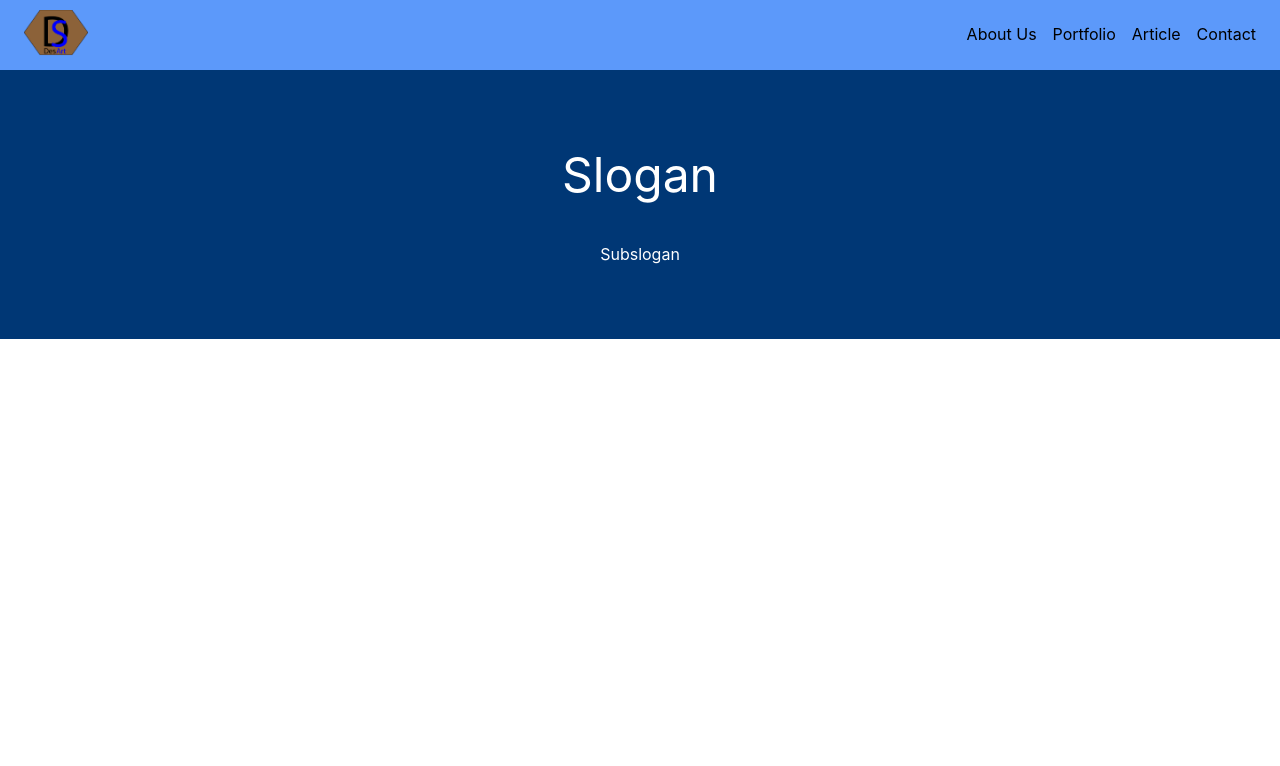
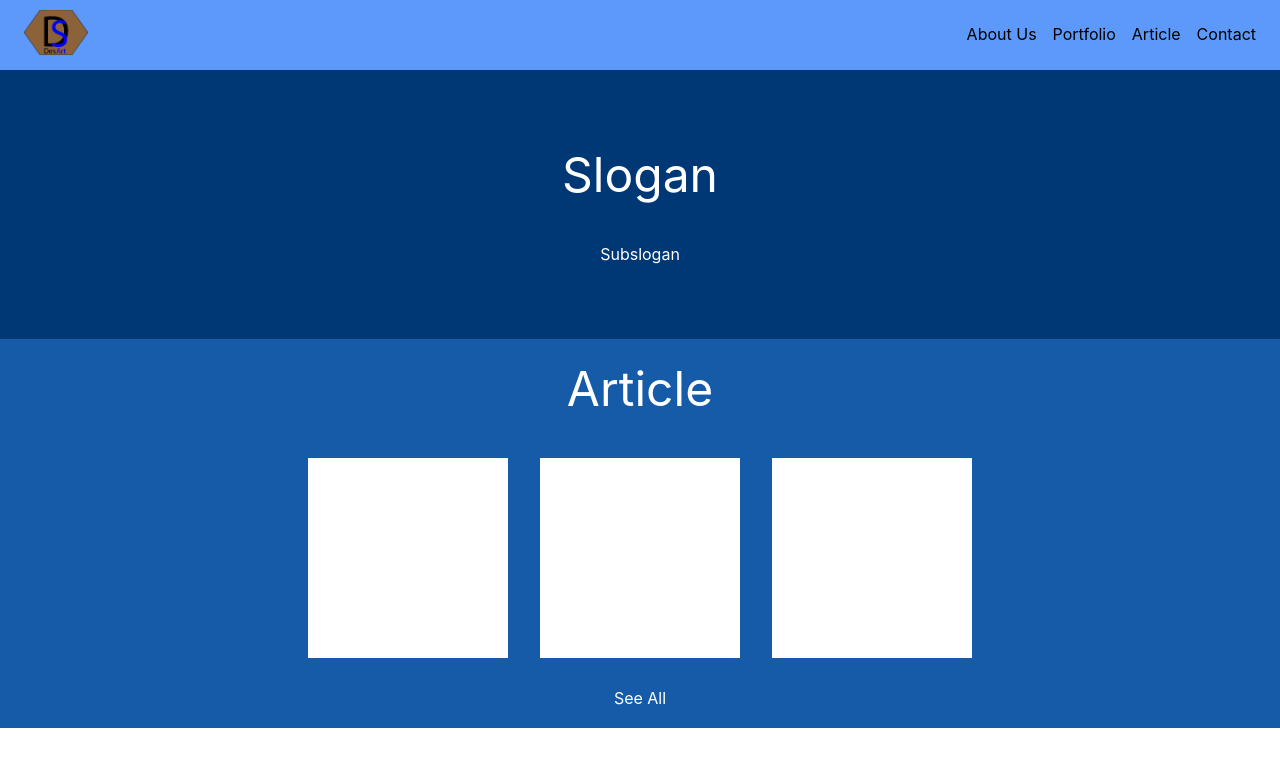
Before and after one commit to ayangd/DesArt, a React (Create React App) app in the folder frontend/: page /home in a window 1280 px wide. Shown: the top 766 px of the page. Built offline with nearby package versions, Linux system fonts and the light colour scheme.

Commit message:
Create article section on home page

```diff
--- a/frontend/src/index.css
+++ b/frontend/src/index.css
@@ -11,3 +11,8 @@ code {
   font-family: source-code-pro, Menlo, Monaco, Consolas, 'Courier New',
     monospace;
 }
+
+.clearLink:link, .clearLink:visited, .clearLink:hover, .clearLink:active {
+  color: inherit;
+  text-decoration: inherit;
+}
--- /dev/null
+++ b/frontend/src/page/home/article.js
@@ -0,0 +1,45 @@
+import { createUseStyles } from "react-jss";
+import { Link } from "react-router-dom";
+
+const useStyles = createUseStyles({
+    articleContainer: {
+        display: 'flex',
+        flexDirection: 'column',
+        alignItems: 'center',
+        background: '#165ba8',
+        color: 'white',
+        padding: '20px 0',
+    },
+    articleTitle: {
+        fontSize: '3em',
+        marginBottom: '40px',
+    },
+    articleContent: {
+        display: 'flex',
+        marginBottom: '30px',
+        '& > div': {
+            width: '200px',
+            height: '200px',
+            background: 'white',
+            margin: '0 16px'
+        }
+    },
+});
+
+function Article() {
+    const classes = useStyles();
+
+    return (
+        <div className={classes.articleContainer}>
+            <div className={classes.articleTitle}>Article</div>
+            <div className={classes.articleContent}>
+                <div></div>
+                <div></div>
+                <div></div>
+            </div>
+            <div><Link className="clearLink" to="#">See All</Link></div>
+        </div>
+    );
+}
+
+export default Article;
--- a/frontend/src/page/home/index.js
+++ b/frontend/src/page/home/index.js
@@ -1,4 +1,5 @@
 import Header from '../../component/header';
+import Article from './article';
 import Slogan from './slogan';
 
 function Home() {
@@ -6,6 +7,7 @@ function Home() {
         <div>
             <Header />
             <Slogan />
+            <Article />
         </div>
     );
 }
```
